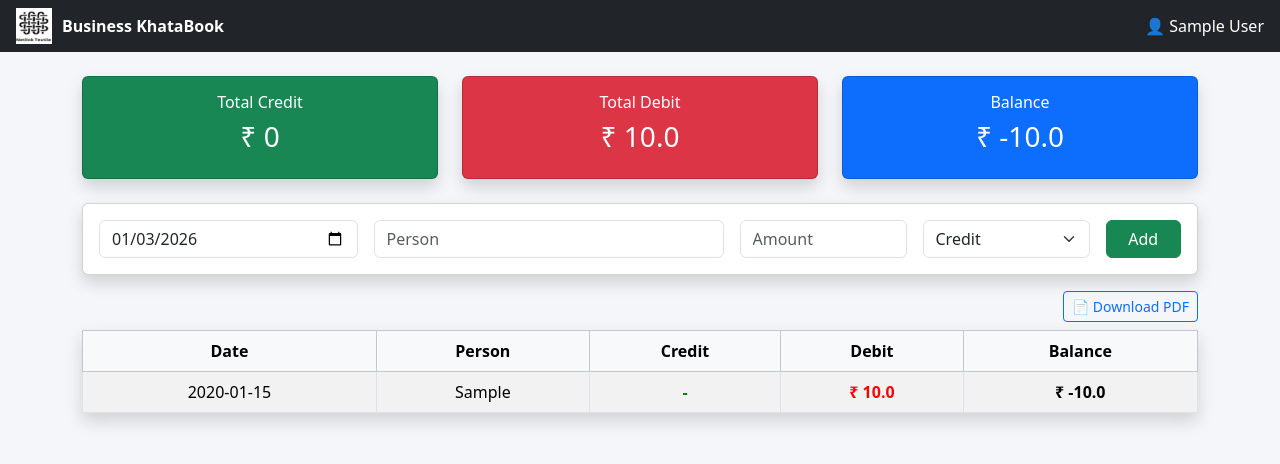
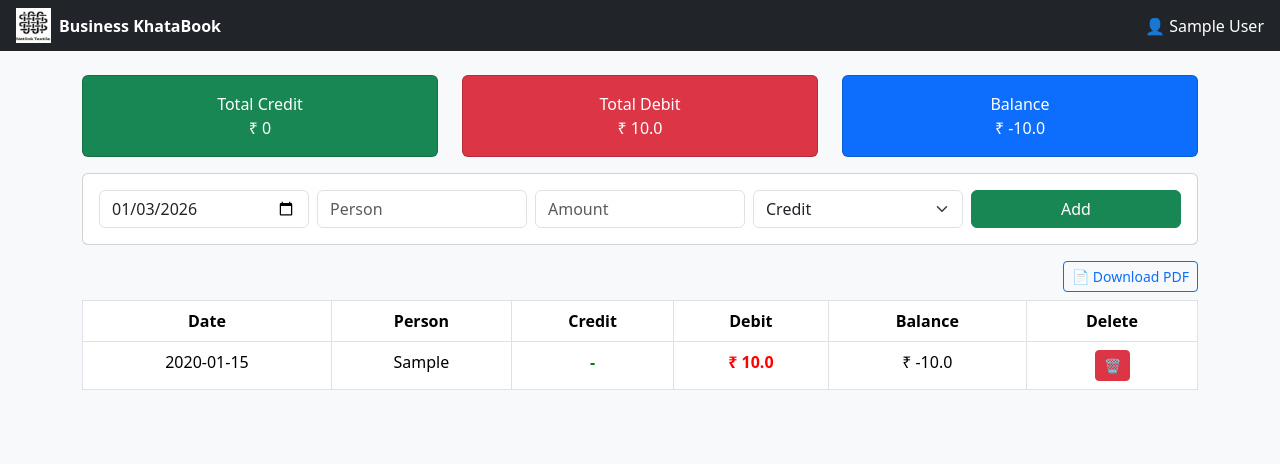
Before and after one commit to swatiJadav/business-khatabook, a Flask app: page /dashboard in a window 1280 px wide. Shown: the top 464 px of the page. Run offline with Flask 3, Linux system fonts and the light colour scheme; the visitor is signed in with stand-in values (Sample User, id 1); tables that the repository leaves empty hold one stand-in row (values such as "Sample post").

Commit message:
Update dashboard.html

```diff
--- a/templates/dashboard.html
+++ b/templates/dashboard.html
@@ -1,75 +1,38 @@
 <!DOCTYPE html>
-<html lang="en">
+<html>
 <head>
-<meta charset="UTF-8">
 <title>Dashboard | Business KhataBook</title>
 <link href="https://cdn.jsdelivr.net/npm/bootstrap@5.3.2/dist/css/bootstrap.min.css" rel="stylesheet">
-<style>
-body{background:#f4f6f9}
-.balance{font-weight:bold}
-</style>
 </head>
 
-<body>
+<body class="bg-light">
 
 <nav class="navbar navbar-dark bg-dark px-3">
-    <div class="d-flex align-items-center text-white">
-        <img src="{{ url_for('static', filename='logo.png') }}"
-             style="height:36px;margin-right:10px">
-        <strong>Business KhataBook</strong>
-    </div>
-    <span class="text-white">👤 {{ user }}</span>
+  <img src="/static/icons/icon-192.png" height="35">
+  <span class="text-white ms-2 fw-bold">Business KhataBook</span>
+  <span class="text-white ms-auto">👤 {{ user }}</span>
 </nav>
 
 <div class="container my-4">
 
-<div class="row text-center mb-4">
-    <div class="col-md-4">
-        <div class="card text-bg-success shadow">
-            <div class="card-body">
-                <h6>Total Credit</h6>
-                <h3>₹ {{ total_in }}</h3>
-            </div>
-        </div>
-    </div>
-    <div class="col-md-4">
-        <div class="card text-bg-danger shadow">
-            <div class="card-body">
-                <h6>Total Debit</h6>
-                <h3>₹ {{ total_out }}</h3>
-            </div>
-        </div>
-    </div>
-    <div class="col-md-4">
-        <div class="card text-bg-primary shadow">
-            <div class="card-body">
-                <h6>Balance</h6>
-                <h3>₹ {{ balance }}</h3>
-            </div>
-        </div>
-    </div>
+<div class="row text-center mb-3">
+  <div class="col-md-4"><div class="card bg-success text-white"><div class="card-body">Total Credit<br>₹ {{ total_in }}</div></div></div>
+  <div class="col-md-4"><div class="card bg-danger text-white"><div class="card-body">Total Debit<br>₹ {{ total_out }}</div></div></div>
+  <div class="col-md-4"><div class="card bg-primary text-white"><div class="card-body">Balance<br>₹ {{ balance }}</div></div></div>
 </div>
 
-<form method="post" class="card p-3 shadow mb-3">
-<div class="row g-3">
-    <div class="col-md-3">
-        <input type="date" name="date" value="{{ today }}" class="form-control">
-    </div>
-    <div class="col-md-4">
-        <input type="text" name="person" class="form-control" placeholder="Person" required>
-    </div>
-    <div class="col-md-2">
-        <input type="number" name="amount" class="form-control" placeholder="Amount" required>
-    </div>
-    <div class="col-md-2">
+<form method="post" class="card p-3 mb-3">
+  <div class="row g-2">
+    <div class="col"><input type="date" name="date" value="{{ today }}" class="form-control"></div>
+    <div class="col"><input name="person" class="form-control" placeholder="Person"></div>
+    <div class="col"><input name="amount" type="number" class="form-control" placeholder="Amount"></div>
+    <div class="col">
       <select name="type" class="form-select">
         <option value="IN">Credit</option>
         <option value="OUT">Debit</option>
       </select>
     </div>
-    <div class="col-md-1 d-grid">
-        <button class="btn btn-success">Add</button>
-    </div>
+    <div class="col"><button class="btn btn-success w-100">Add</button></div>
   </div>
 </form>
 
@@ -77,10 +40,10 @@ body{background:#f4f6f9}
   <a href="/download-pdf" class="btn btn-outline-primary btn-sm">📄 Download PDF</a>
 </div>
 
-<table class="table table-bordered table-striped text-center shadow">
-<thead class="table-light">
+<table class="table table-bordered text-center bg-white">
+<thead>
 <tr>
-<th>Date</th><th>Person</th><th>Credit</th><th>Debit</th><th>Balance</th>
+<th>Date</th><th>Person</th><th>Credit</th><th>Debit</th><th>Balance</th><th>Delete</th>
 </tr>
 </thead>
 <tbody>
@@ -88,13 +51,10 @@ body{background:#f4f6f9}
 <tr>
 <td>{{ e.date }}</td>
 <td>{{ e.person }}</td>
-<td style="color:green;font-weight:bold">
-{% if e.credit != "-" %}₹ {{ e.credit }}{% else %}-{% endif %}
-</td>
-<td style="color:red;font-weight:bold">
-{% if e.debit != "-" %}₹ {{ e.debit }}{% else %}-{% endif %}
-</td>
-<td class="balance">₹ {{ e.balance }}</td>
+<td style="color:green;font-weight:bold;">{% if e.credit!='-' %}₹ {{ e.credit }}{% else %}-{% endif %}</td>
+<td style="color:red;font-weight:bold;">{% if e.debit!='-' %}₹ {{ e.debit }}{% else %}-{% endif %}</td>
+<td>₹ {{ e.balance }}</td>
+<td><a href="/delete/{{ e.id }}" class="btn btn-sm btn-danger">🗑</a></td>
 </tr>
 {% endfor %}
 </tbody>
```
Lines whose indentation alone changed are shown as unchanged.
